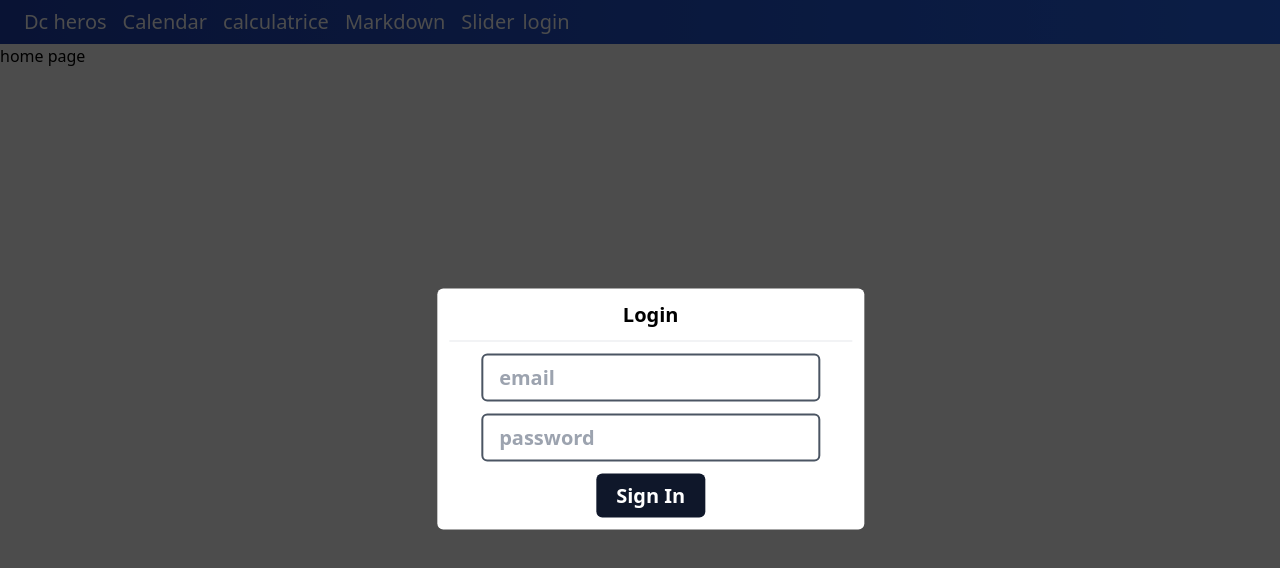
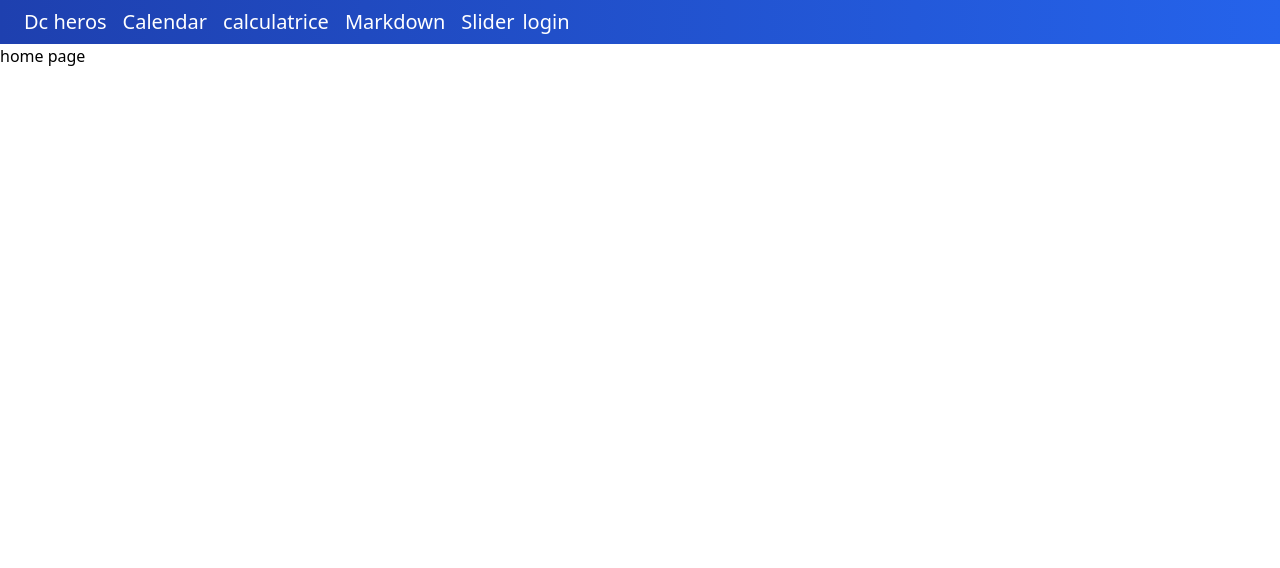
Before and after one commit to b3rking/vue3, a Vue app: page / in a window 1280 px wide. Shown: the top 568 px of the page. Built offline with nearby package versions, Linux system fonts and the light colour scheme.

Commit message:
feat: remove the login modal

```diff
--- a/src/App.vue
+++ b/src/App.vue
@@ -2,13 +2,12 @@
     <AppHeader @show-modal="showModal = true" />
     <router-view></router-view>
     <div v-if="showModal">
-        <LoginModal @hide-modal="showModal = false" />
+        <!-- <LoginModal @hide-modal="showModal = false" /> -->
     </div>
 </template>
 
 <script>
 import AppHeader from "./components/AppHeader";
-import LoginModal from "./components/LoginModal";
 
 export default {
     methods: {
@@ -31,7 +30,6 @@ export default {
 
     components: {
         AppHeader,
-        LoginModal,
     },
 
     data() {
--- a/src/pages/DcHeros.vue
+++ b/src/pages/DcHeros.vue
@@ -29,11 +29,12 @@
 </template>
 
 <script>
-import { ref } from "vue";
+import { onMounted, ref } from "vue";
 
 export default {
     setup() {
         let newHero = ref("");
+        const newHeroRef = ref("");
         let dcheros2 = ref([
             { name: "Supergirl" },
             { name: "Flash" },
@@ -41,6 +42,10 @@ export default {
             { name: "Arrow" },
             { name: "Superman" },
         ]);
+
+        onMounted (() => {
+            newHeroRef.value.focus()
+        })
 
         function addHero() {
             if (newHero.value !== "") {
```
Also changed, not shown: 1 other file (tests, documents, lock files or other folders).
